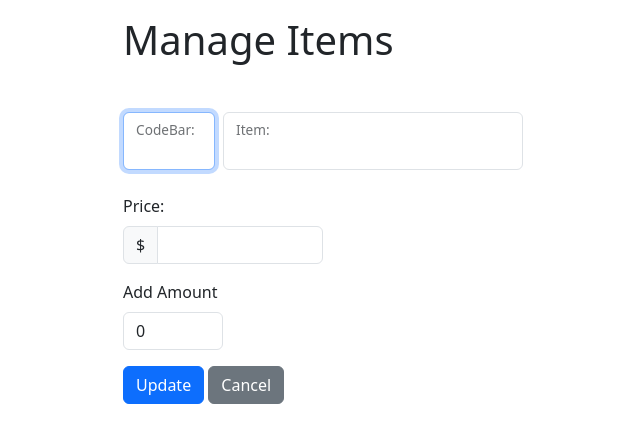
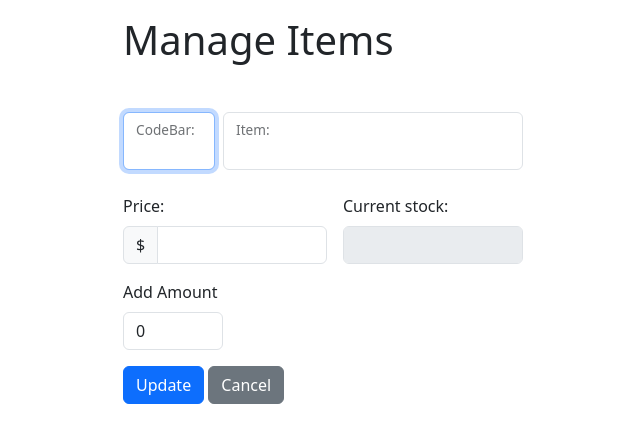
Before and after one commit to santipdmonte/CS50W, a Django app: page /manage in a window 1280 px wide. Shown: the part 56-499 px from the top of the page, without its empty margins (317-957 px from the left). Run offline with Django 4.2, Linux system fonts and the light colour scheme; data comes from the database, SQL or seed files in the repository; some libraries are stand-ins or nearby versions.

Commit message:
Final Project - Capstone: Manage items, add current stock

```diff
--- a/capstone/item_track/static/item_track/manage.js
+++ b/capstone/item_track/static/item_track/manage.js
@@ -6,27 +6,38 @@ document.addEventListener('DOMContentLoaded', function() {
     inputPrice = document.getElementById('addPrice');
     inputBarcode = document.getElementById('addBarcode');
     inputAddAmount = document.getElementById('addAmount');
+    currentStock = document.getElementById('currentStock');
 
     // Add an event listener to the inputItem element
     inputItem.addEventListener('input', function() {
         const selectedItem = inputItem.value;
         const option = document.querySelector(`#datalistOptions option[value="${selectedItem}"]`);
 
-        // Save as value the item_id
-        inputItem_id.value = option.dataset.item_id;
-        inputBarcode.value = option.dataset.barcode;
+
 
         // When found the item, focus on the amount input
         if (option){
             inputAddAmount.focus();
+            // Save as value the item_id
+            inputItem_id.value = option.dataset.item_id;
+            inputBarcode.value = option.dataset.barcode;
         }
 
+        // Manage Stock input
+        if (option && option.dataset.stock) {
+            currentStock.value = option.dataset.stock;
+        } else {
+            currentStock.value = '';
+        }
+
+        // Manage Price input
         if (option && option.dataset.price) {
             inputPrice.value = option.dataset.price;
         } else {
             inputPrice.value = '';
         }
 
+        // Manage Barcode input
         if (option && option.dataset.barcode) {
             inputBarcode.value = option.dataset.barcode;
         } else {
@@ -37,14 +48,13 @@ document.addEventListener('DOMContentLoaded', function() {
     inputBarcode.addEventListener('input', function() {
         const selectedBarcode = inputBarcode.value;
 
-        console.log(selectedBarcode);
-
         fetch(`/item/barcode/${selectedBarcode}`)
         .then(response => {
             if (!response.ok) {
                 inputItem.value = '';
                 inputItem_id.value = '';
                 inputPrice.value = '';
+                currentStock.value = '';
                 throw new Error('No se encontró el artículo.');
             }
             return response.json();
@@ -55,6 +65,7 @@ document.addEventListener('DOMContentLoaded', function() {
               inputItem.value = item.name;
               inputItem_id.value = item.id;
               inputPrice.value = item.price;
+              currentStock.value = item.stock;
               inputAddAmount.focus();
               console.log(item);
             }
@@ -106,6 +117,7 @@ function cancelChanges(){
     inputItem_id.value = '';
     inputPrice.value = '';
     inputBarcode.value = '';
+    currentStock.value = '';
     document.getElementById('addAmount').value = 0;
 
     console.log(inputBarcode);
--- a/capstone/item_track/templates/item_track/manage.html
+++ b/capstone/item_track/templates/item_track/manage.html
@@ -24,7 +24,12 @@
                         <input class="form-control" list="datalistOptions" id="addItem" required>
                         <datalist class="" id="datalistOptions">
                             {% for item in items %}
-                            <option value="{{ item }}" data-item_id="{{ item.id }}" data-price="{{ item.price }}" data-barcode="{{ item.barcode }}">{{ item }}</option>
+                            <option
+                                value="{{ item }}"
+                                data-item_id="{{ item.id }}"
+                                data-price="{{ item.price }}"
+                                data-barcode="{{ item.barcode }}"
+                                data-stock="{{ item.stock }}">{{ item }}</option>
                             {% endfor %}
                         </datalist>
                         <label for="floatingSelectGrid">Item:</label>
@@ -33,11 +38,17 @@
 
                 <input type="hidden" id="item_id">
 
-                <div class="w-50 mb-3 mr-4">
-                    <label for="addPrice">Price:</label>
-                    <div class="input-group">
-                        <span class="input-group-text">$</span>
-                        <input type="text" class="form-control" id="addPrice" required>
+                <div class="mb-3 d-flex">
+                    <div class="mr-3">
+                        <label for="addPrice">Price:</label>
+                        <div class="input-group">
+                            <span class="input-group-text">$</span>
+                            <input type="text" class="form-control" id="addPrice" required>
+                        </div>
+                    </div>
+                    <div>
+                        <label for="currentStock">Current stock:</label>
+                        <input type="text" class="form-control" id="currentStock" disabled>
                     </div>
                 </div>
 
```
